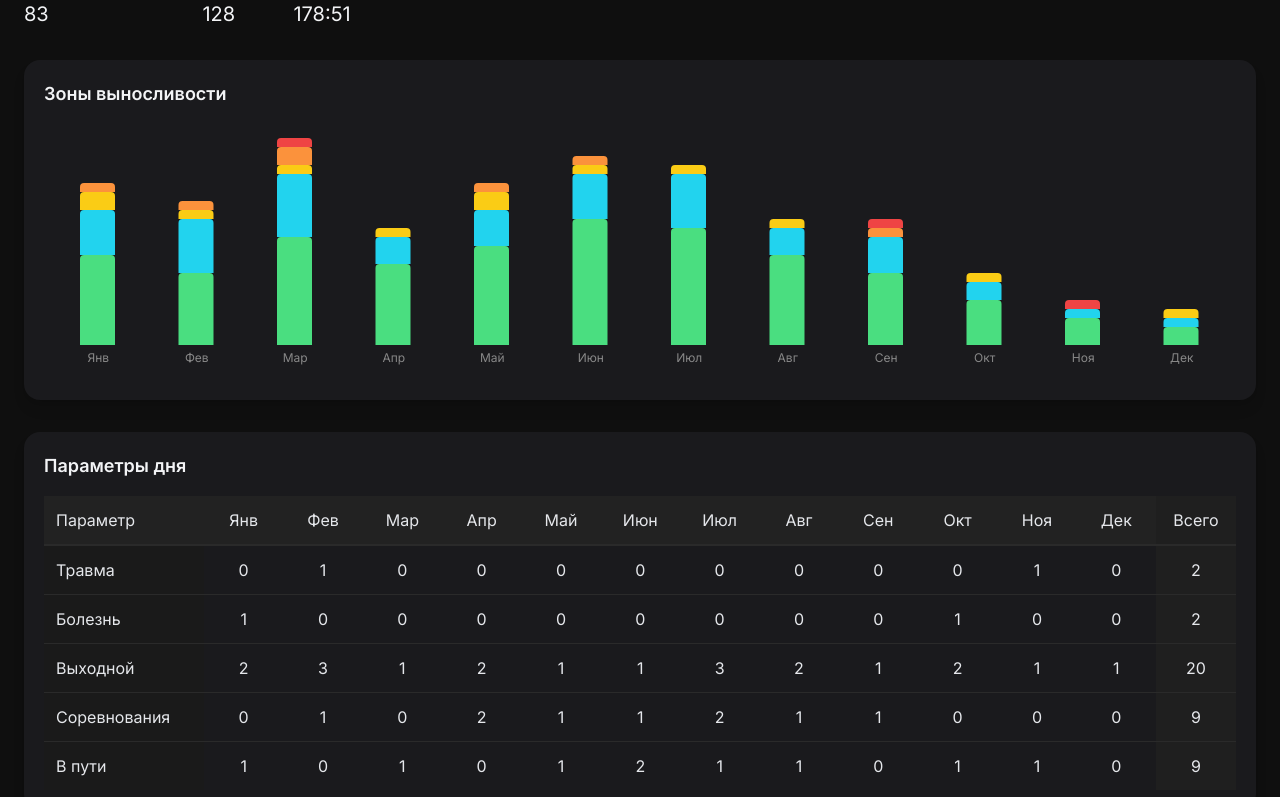
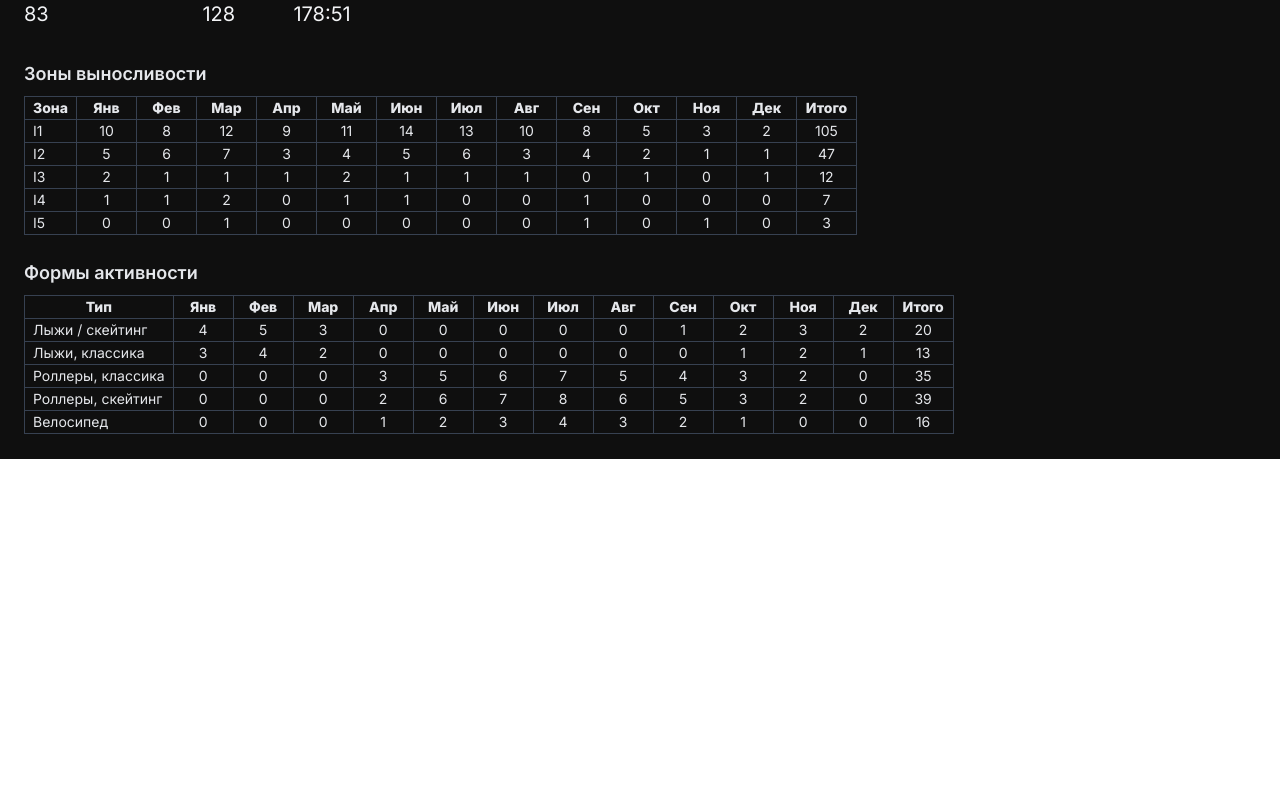
Before and after one commit to mbaliabin/dagbook-test, a React (Vite) app in the folder fasx-frontend/: page /statistics in a window 1280 px wide. Shown: the part 341-1138 px from the top of the page. After the commit the page ends 800 px from the top, so only its background shows below. Built offline with nearby package versions, Linux system fonts and the light colour scheme.

Commit message:
Доработка StatisticsPage.tsx 268

```diff
--- a/fasx-frontend/src/pages/StatisticsPage.tsx
+++ b/fasx-frontend/src/pages/StatisticsPage.tsx
@@ -2,6 +2,7 @@ import React, { useRef, useEffect } from "react";
 import { useNavigate, useLocation } from "react-router-dom";
 import dayjs from "dayjs";
 import "dayjs/locale/ru";
+import weekOfYear from "dayjs/plugin/weekOfYear";
 import {
   Home,
   BarChart3,
@@ -12,18 +13,11 @@ import {
   Calendar,
   ChevronDown,
 } from "lucide-react";
-import {
-  BarChart,
-  Bar,
-  XAxis,
-  Tooltip,
-  ResponsiveContainer,
-} from "recharts";
+import { BarChart, Bar, XAxis, Tooltip, ResponsiveContainer } from "recharts";
 import { DateRange } from "react-date-range";
 import { ru } from "date-fns/locale";
 import "react-date-range/dist/styles.css";
 import "react-date-range/dist/theme/default.css";
-import weekOfYear from "dayjs/plugin/weekOfYear";
 
 dayjs.extend(weekOfYear);
 dayjs.locale("ru");
@@ -31,6 +25,7 @@ dayjs.locale("ru");
 export default function StatsPage() {
   const navigate = useNavigate();
   const location = useLocation();
+  const scrollRef = useRef<HTMLDivElement>(null);
 
   const [name] = React.useState("Пользователь");
   const [reportType, setReportType] = React.useState("Общий отчет");
@@ -71,13 +66,14 @@ export default function StatsPage() {
     return `${h}:${m.toString().padStart(2, "0")}`;
   };
 
-  // --- Вычисляем колонки ---
   const computeWeekColumns = () => {
     const today = dayjs();
     const currentWeek = today.week();
-    const currentYear = today.year();
+    const year = today.year();
     const weeks: string[] = [];
-    for (let i = 1; i <= currentWeek; i++) weeks.push(`${i} / ${currentYear}`);
+    for (let i = 1; i <= currentWeek; i++) {
+      weeks.push(`${i} / ${year}`);
+    }
     return weeks;
   };
 
@@ -139,15 +135,17 @@ export default function StatsPage() {
     { label: "Статистика", icon: CalendarDays, path: "/statistics" },
   ];
 
-  // --- Ссылки для синхронного скролла ---
-  const scrollRefs = [useRef<HTMLDivElement>(null), useRef<HTMLDivElement>(null), useRef<HTMLDivElement>(null)];
-
-  const handleScroll = (e: React.UIEvent<HTMLDivElement>, index: number) => {
-    const scrollLeft = e.currentTarget.scrollLeft;
-    scrollRefs.forEach((ref, i) => {
-      if (i !== index && ref.current) ref.current.scrollLeft = scrollLeft;
-    });
-  };
+  useEffect(() => {
+    const handleScroll = (e: Event) => {
+      const target = e.target as HTMLDivElement;
+      if (scrollRef.current && target !== scrollRef.current) {
+        scrollRef.current.scrollLeft = target.scrollLeft;
+      }
+    };
+    const container = scrollRef.current;
+    container?.addEventListener("scroll", handleScroll);
+    return () => container?.removeEventListener("scroll", handleScroll);
+  }, []);
 
   return (
     <div className="min-h-screen bg-[#0f0f0f] text-gray-200 p-6 w-full">
@@ -161,7 +159,6 @@ export default function StatsPage() {
               <h1 className="text-2xl font-bold text-white">{name}</h1>
             </div>
           </div>
-
           <div className="flex items-center space-x-2 flex-wrap">
             <button className="bg-blue-600 hover:bg-blue-700 text-white text-sm px-3 py-1 rounded flex items-center">
               <Plus className="w-4 h-4 mr-1" /> Добавить тренировку
@@ -233,85 +230,58 @@ export default function StatsPage() {
           </div>
         </div>
 
-        {/* Диаграмма */}
-        <div className="bg-[#1a1a1d] p-5 rounded-2xl shadow-lg">
-          <h2 className="text-lg font-semibold mb-4 text-gray-100">Зоны выносливости</h2>
-          <div className="h-64">
-            <ResponsiveContainer width="100%" height="100%">
-              <BarChart data={filteredMonths.map((month, i) => {
-                const data: any = { month };
-                filteredEnduranceZones.forEach((zone) => data[zone.zone] = zone.months[i] ?? 0);
-                return data;
-              })} barSize={35}>
-                <XAxis dataKey="month" axisLine={false} tickLine={false} tick={{ fill: "#888", fontSize: 12 }} />
-                <Tooltip content={({ active, payload }: any) => {
-                  if (active && payload && payload.length) {
-                    return (
-                      <div className="bg-[#1e1e1e] border border-[#333] px-3 py-2 rounded-xl text-xs text-gray-300 shadow-md">
-                        {payload.map((p: any) => (
-                          <p key={p.dataKey} className="mt-1">
-                            <span className="inline-block w-3 h-3 mr-1 rounded-full" style={{ backgroundColor: p.fill }}></span>
-                            {p.dataKey}: {formatTime(p.value)}
-                          </p>
-                        ))}
-                      </div>
-                    );
-                  }
-                  return null;
-                }}/>
+        {/* Scrollable tables container */}
+        <div ref={scrollRef} className="overflow-x-auto space-y-6 scrollbar-thin scrollbar-thumb-gray-600 scrollbar-track-gray-800">
+          {/* Таблица зон выносливости */}
+          <div className="min-w-max">
+            <h2 className="text-lg font-semibold mb-2">Зоны выносливости</h2>
+            <table className="table-auto border-collapse text-sm">
+              <thead>
+                <tr>
+                  <th className="sticky left-0 bg-[#0f0f0f] z-10 border border-gray-700 px-2">Зона</th>
+                  {filteredMonths.map((m, i) => (
+                    <th key={i} className="border border-gray-700 px-2 min-w-[60px]">{m}</th>
+                  ))}
+                  <th className="border border-gray-700 px-2 min-w-[60px]">Итого</th>
+                </tr>
+              </thead>
+              <tbody>
                 {filteredEnduranceZones.map((zone) => (
-                  <Bar key={zone.zone} dataKey={zone.zone} stackId="a" fill={zone.color} radius={[4,4,0,0]} />
+                  <tr key={zone.zone} className="hover:bg-gray-900">
+                    <td className="sticky left-0 bg-[#0f0f0f] z-10 border border-gray-700 px-2">{zone.zone}</td>
+                    {zone.months.map((val, idx) => <td key={idx} className="border border-gray-700 px-2 text-center">{val}</td>)}
+                    <td className="border border-gray-700 px-2 text-center">{zone.total}</td>
+                  </tr>
                 ))}
-              </BarChart>
-            </ResponsiveContainer>
+              </tbody>
+            </table>
+          </div>
+
+          {/* Таблица форм активности */}
+          <div className="min-w-max">
+            <h2 className="text-lg font-semibold mb-2">Формы активности</h2>
+            <table className="table-auto border-collapse text-sm">
+              <thead>
+                <tr>
+                  <th className="sticky left-0 bg-[#0f0f0f] z-10 border border-gray-700 px-2">Тип</th>
+                  {filteredMonths.map((m, i) => (
+                    <th key={i} className="border border-gray-700 px-2 min-w-[60px]">{m}</th>
+                  ))}
+                  <th className="border border-gray-700 px-2 min-w-[60px]">Итого</th>
+                </tr>
+              </thead>
+              <tbody>
+                {filteredMovementTypes.map((m) => (
+                  <tr key={m.type} className="hover:bg-gray-900">
+                    <td className="sticky left-0 bg-[#0f0f0f] z-10 border border-gray-700 px-2">{m.type}</td>
+                    {m.months.map((val, idx) => <td key={idx} className="border border-gray-700 px-2 text-center">{val}</td>)}
+                    <td className="border border-gray-700 px-2 text-center">{m.total}</td>
+                  </tr>
+                ))}
+              </tbody>
+            </table>
           </div>
         </div>
-
-        {/* Таблицы */}
-        {[
-          { title: "Параметры дня", data: [
-            { param: "Травма", months: [0,1,0,0,0,0,0,0,0,0,1,0] },
-            { param: "Болезнь", months: [1,0,0,0,0,0,0,0,0,1,0,0] },
-            { param: "Выходной", months: [2,3,1,2,1,1,3,2,1,2,1,1] },
-            { param: "Соревнования", months: [0,1,0,2,1,1,2,1,1,0,0,0] },
-            { param: "В пути", months: [1,0,1,0,1,2,1,1,0,1,1,0] },
-          ] },
-          { title: "Выносливость", data: filteredEnduranceZones.map(z=>({ param: z.zone, months: z.months, total: z.total, color: z.color })) },
-          { title: "Формы активности", data: filteredMovementTypes.map(m=>({ param: m.type, months: m.months, total: m.total })) }
-        ].map((table,i)=>(
-          <div key={i} className="bg-[#1a1a1d] p-5 rounded-2xl shadow-lg">
-            <h2 className="text-lg font-semibold text-gray-100 mb-4">{table.title}</h2>
-            <div
-              ref={scrollRefs[i]}
-              className="overflow-x-auto"
-              onScroll={(e)=>handleScroll(e,i)}
-            >
-              <div className="min-w-[900px]">
-                {/* Заголовки */}
-                <div className="flex bg-[#222] border-b border-[#2a2a2a] sticky top-0 box-border z-10">
-                  <div className="p-3 font-medium sticky left-0 bg-[#222] z-20 w-40">{table.title==="Параметры дня"?"Параметр":table.title==="Выносливость"?"Зона":"Тип активности"}</div>
-                  {filteredMonths.map((m)=>(<div key={m} className={`p-3 text-center box-border font-medium ${periodType==="week"?"min-w-[80px]":"flex-1"}`}>{m}</div>))}
-                  <div className="w-20 p-3 text-center font-medium bg-[#1f1f1f] box-border">Всего</div>
-                </div>
-                {/* Данные */}
-                <div>
-                  {table.data.map((row:any,j:number)=>(
-                    <div key={j} className="flex border-t border-[#2a2a2a] hover:bg-[#252525]/60 transition">
-                      <div className="p-3 sticky left-0 bg-[#1a1a1a] z-10 w-40 flex items-center gap-2">
-                        {row.color && <span className="inline-block w-3 h-3 rounded-full" style={{backgroundColor: row.color}}></span>}
-                        {row.param}
-                      </div>
-                      {row.months.map((val:number,k:number)=>(
-                        <div key={k} className="flex-1 p-3 text-center box-border">{val}</div>
-                      ))}
-                      <div className="w-20 p-3 text-center bg-[#1f1f1f]">{row.total ?? row.months.reduce((a:number,b:number)=>a+b,0)}</div>
-                    </div>
-                  ))}
-                </div>
-              </div>
-            </div>
-          </div>
-        ))}
 
       </div>
     </div>
```
